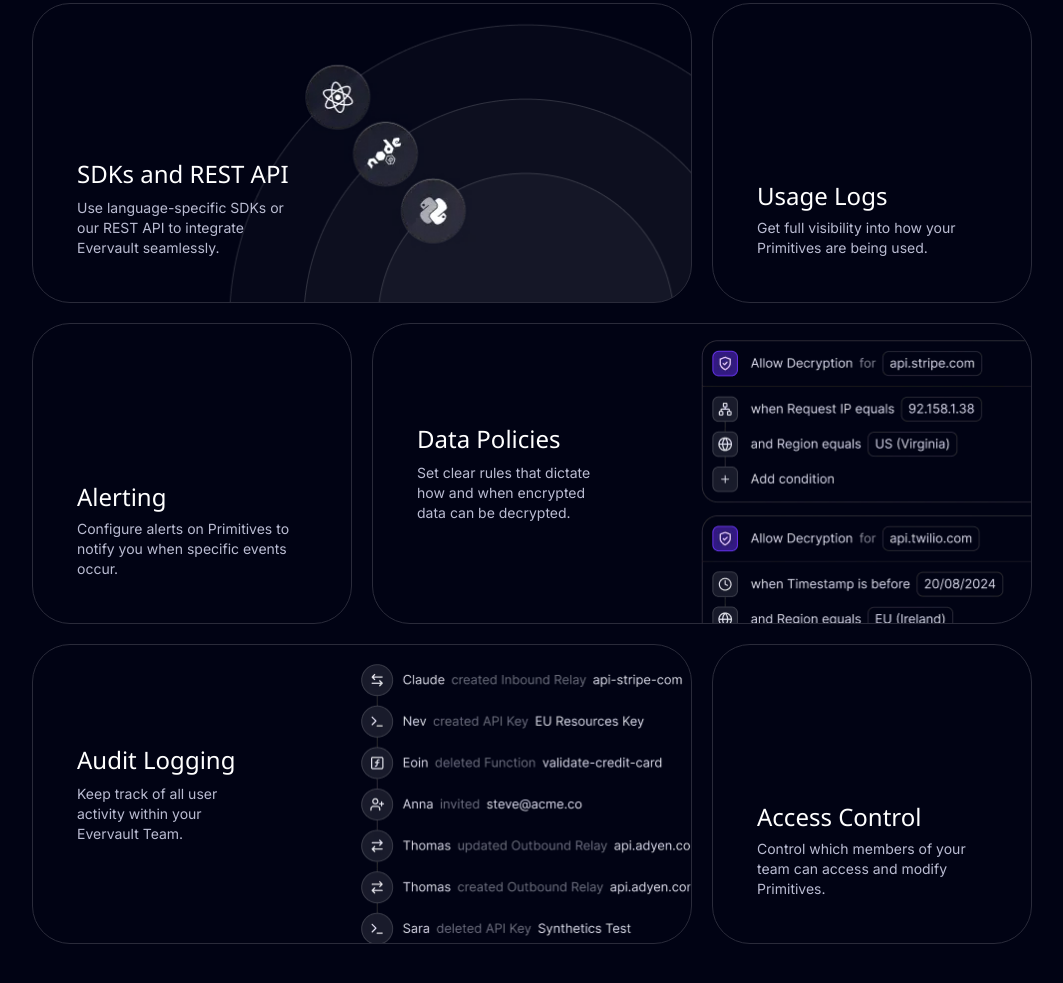
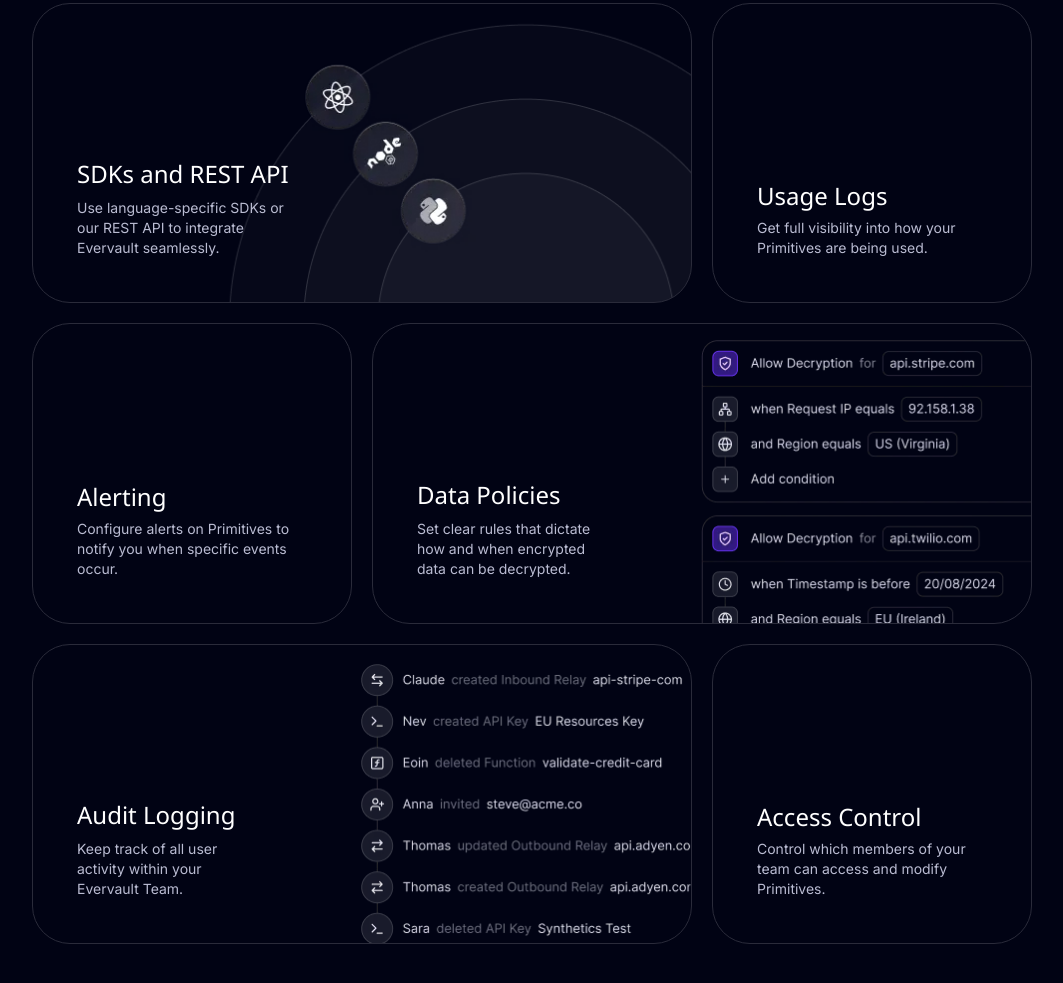
Before and after one commit to thesumonart/EverVault-Landing-Page, a website: page index.html in a window 1280 px wide. Shown: the part 3966-4949 px from the top of the page, without its empty margins (108-1171 px from the left). Drawn offline with Linux system fonts and the light colour scheme; files whose address does not match are found by name.

Commit message:
Fixed some issus

```diff
--- a/index.html
+++ b/index.html
@@ -340,7 +340,7 @@
             <!-- single row -->
             <div class="flex flex-col gap-3 md:gap-5 lg:flex-row">
               <div
-                class="flex flex-col items-start justify-start w-full rounded-3xl border border-[#2A2B3A] bg-[url('/assets/images/sdk-n-rest-api-image.webp')] bg-contain bg-no-repeat bg-right-bottom h-[350px] text-center md:text-start sm:h-[400px] md:h-[300px] md:justify-end md:bg-right-bottom md:rounded-[38px] gap-8 lg:gap-[60px] lg:max-w-[660px]"
+                class="flex flex-col items-start justify-start w-full rounded-3xl border border-[#2A2B3A] bg-[url('./assets/images/sdk-n-rest-api-image.webp')] bg-contain bg-no-repeat bg-right-bottom h-[350px] text-center md:text-start sm:h-[400px] md:h-[300px] md:justify-end md:bg-right-bottom md:rounded-[38px] gap-8 lg:gap-[60px] lg:max-w-[660px]"
               >
                 <div class="w-full p-6 flex flex-col gap-2 md:max-w-80 md:p-11">
                   <h4 class="text-lg font-SegoeUI text-white md:text-2xl">
@@ -370,7 +370,7 @@
             <!-- single row -->
             <div class="flex flex-col gap-3 md:gap-5 lg:flex-row">
               <div
-                class="flex flex-col items-center justify-start w-full rounded-3xl border border-[#2A2B3A] min-h-[350px] text-center overflow-hidden md:flex-row md:text-start sm:min-h-[400px] md:min-h-[300px] md:justify-between md:rounded-[38px] gap-8 lg:gap-[60px] lg:max-w-[660px]"
+                class="flex flex-col items-center justify-start w-full rounded-3xl border border-[#2A2B3A] min-h-[350px] text-center overflow-hidden md:flex-row md:text-start sm:min-h-[400px] md:min-h-[300px] md:justify-between md:items-end md:rounded-[38px] gap-8 lg:gap-[60px] lg:max-w-[660px]"
               >
                 <div class="w-full p-6 flex flex-col gap-2 md:max-w-80 md:p-11">
                   <h4 class="text-lg font-SegoeUI text-white md:text-2xl">
@@ -406,7 +406,7 @@
             <!-- single row -->
             <div class="flex flex-col gap-3 md:gap-5 lg:flex-row">
               <div
-                class="flex flex-col items-center justify-start w-full rounded-3xl border border-[#2A2B3A] min-h-[350px] text-center overflow-hidden md:flex-row md:text-start sm:min-h-[400px] md:min-h-[300px] md:justify-between md:rounded-[38px] gap-8 lg:gap-[60px] lg:max-w-[660px]"
+                class="flex flex-col items-center justify-start w-full rounded-3xl border border-[#2A2B3A] min-h-[350px] text-center overflow-hidden md:flex-row md:text-start sm:min-h-[400px] md:min-h-[300px] md:items-end md:justify-between md:rounded-[38px] gap-8 lg:gap-[60px] lg:max-w-[660px]"
               >
                 <div class="w-full p-6 flex flex-col gap-2 md:max-w-80 md:p-11">
                   <h4 class="text-lg font-SegoeUI text-white md:text-2xl">
```
